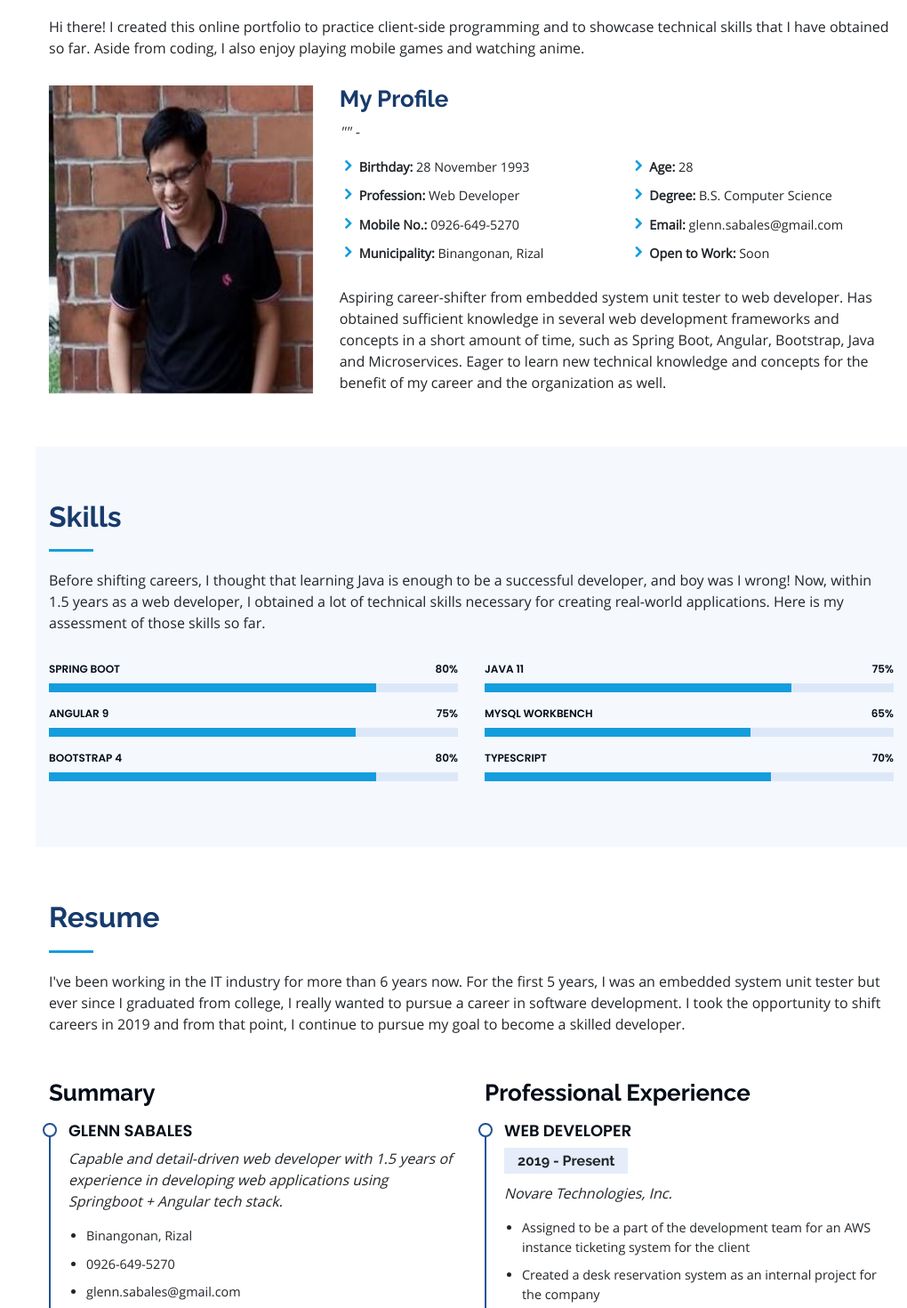
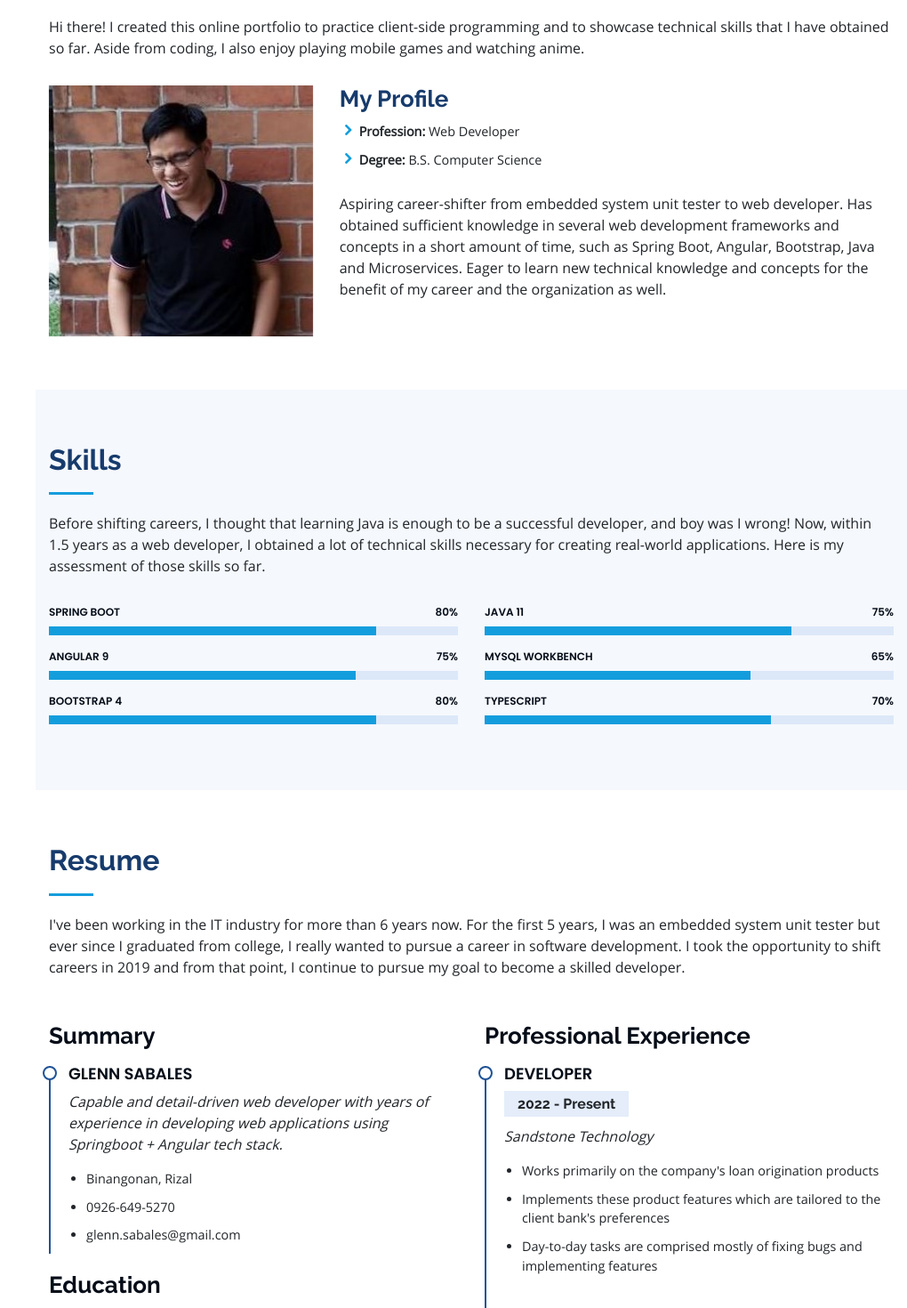
Before and after one commit to gsabales/portfolio, an Angular app: page / in a window 1280 px wide. Shown: the part 920-2390 px from the top of the page at 89% size, without its empty margins (260-1280 px from the left). Built offline with nearby package versions, Linux system fonts and the light colour scheme; no server answers.

Commit message:
Removed security risks and commented out some features atm

```diff
--- a/src/app/app.component.html
+++ b/src/app/app.component.html
@@ -61,22 +61,12 @@
               </div>
               <div class="col-lg-8 pt-4 pt-lg-0 content" data-aos="fade-in-out-right">
                 <h3>My Profile</h3>
-                <p class="font-italic" data-aos="fade-in-left-slow">"{{quote}}" - {{author}}</p>
+                <!-- <p class="font-italic" data-aos="fade-in-left-slow">"{{quote}}" - {{author}}</p> -->
                 <div class="row">
                   <div class="col-lg-6">
                     <ul>
-                      <li><i class="icofont-rounded-right"></i> <strong>Birthday:</strong> 28 November 1993</li>
                       <li><i class="icofont-rounded-right"></i> <strong>Profession:</strong> Web Developer</li>
-                      <li><i class="icofont-rounded-right"></i> <strong>Mobile No.:</strong> 0926-649-5270</li>
-                      <li><i class="icofont-rounded-right"></i> <strong>Municipality:</strong> Binangonan, Rizal</li>
-                    </ul>
-                  </div>
-                  <div class="col-lg-6">
-                    <ul>
-                      <li><i class="icofont-rounded-right"></i> <strong>Age:</strong> 28</li>
                       <li><i class="icofont-rounded-right"></i> <strong>Degree:</strong> B.S. Computer Science</li>
-                      <li><i class="icofont-rounded-right"></i> <strong>Email:</strong> glenn.sabales@gmail.com</li>
-                      <li><i class="icofont-rounded-right"></i> <strong>Open to Work:</strong> Soon</li>
                     </ul>
                   </div>
                 </div>
@@ -173,7 +163,7 @@
                 <div class="resume-item pb-0">
                   <h4>Glenn Sabales</h4>
                   <p><em>
-                    Capable and detail-driven web developer with 1.5 years of experience in developing web applications using Springboot + Angular
+                    Capable and detail-driven web developer with years of experience in developing web applications using Springboot + Angular
                     tech stack.
                   </em></p>
                   <ul>
@@ -197,8 +187,18 @@
               <div class="col-lg-6" data-aos="fade-in-out-up2">
                 <h3 class="resume-title">Professional Experience</h3>
                 <div class="resume-item">
+                  <h4>Developer</h4>
+                  <h5>2022 - Present</h5>
+                  <p><em>Sandstone Technology</em></p>
+                  <ul>
+                    <li>Works primarily on the company's loan origination products</li>
+                    <li>Implements these product features which are tailored to the client bank's preferences</li>
+                    <li>Day-to-day tasks are comprised mostly of fixing bugs and implementing features</li>
+                  </ul>
+                </div>
+                <div class="resume-item">
                   <h4>Web Developer</h4>
-                  <h5>2019 - Present</h5>
+                  <h5>2019 - 2022</h5>
                   <p><em>Novare Technologies, Inc.</em></p>
                   <ul>
                     <li>Assigned to be a part of the development team for an AWS instance ticketing system for the client</li>
@@ -336,7 +336,7 @@
                   <div class="address">
                     <i class="icofont-google-map"></i>
                     <h4>Location</h4>
-                    <p>0153 Cableway, Macamot, Binangonan, Rizal 1940</p>
+                    <p>Binangonan, Rizal</p>
                   </div>
 
                   <div class="email">
@@ -348,11 +348,8 @@
                   <div class="phone">
                     <i class="icofont-phone"></i>
                     <h4>Call:</h4>
-                    <p>0926-649-5270</p>
+                    <p>(02) 8442-5216</p>
                   </div>
-
-                  <iframe src="https://www.google.com/maps/embed?pb=!1m18!1m12!1m3!1d1931.5436603398023!2d121.18969565799466!3d14.479675097469906!2m3!1f0!2f0!3f0!3m2!1i1024!2i768!4f13.1!3m3!1m2!1s0x3397c32baa48b735%3A0xe887f6219330fe2a!2sIsland%20Gas%20Binangonan%20Rizal!5e0!3m2!1sen!2sph!4v1613292759515!5m2!1sen!2sph"
-                          frameborder="0" style="border:0; width: 100%; height: 290px;" allowfullscreen></iframe>
                 </div>
               </div>
 
@@ -412,7 +409,7 @@
       <footer class="my-footer">
         <div class="container">
           <div class="copyright">
-            Copyright &copy; 2021 <b>Glenn Sabales</b>
+            Copyright &copy; {{currentYear}} <b>Glenn Sabales</b>
           </div>
           <div class="credits">All Rights Reserved</div>
         </div>
--- a/src/app/app.component.ts
+++ b/src/app/app.component.ts
@@ -11,7 +11,7 @@ import * as AOS from 'aos';
 // import {Email} from '../assets/js/smtp.js';
 import {FormBuilder, Validators} from '@angular/forms';
 import {environment} from '../environments/environment';
-import {Email} from "./models/Email";
+// import {Email} from "./models/Email";
 
 @Component({
   selector: 'app-root',
@@ -46,6 +46,7 @@ export class AppComponent implements OnInit, AfterViewInit{
   portfolioOffset: number = null;
   servicesOffset: number = null;
   contactOffset: number = null;
+  currentYear = new Date().getFullYear();
 
   emailStatus: boolean;
   emailStatusMessage: string = null;
@@ -105,16 +106,16 @@ export class AppComponent implements OnInit, AfterViewInit{
       loop: true
     });
 
-    this.getGeneratedQuote();
+    // this.getGeneratedQuote();
   }
 
-  getGeneratedQuote(): void {
-    this.generalService.getRandomQuote().subscribe(quote => {
-        this.quote = quote.quote;
-        this.author = (quote.author !== null) ? quote.author : 'Anonymous';
-      }
-    );
-  }
+  // getGeneratedQuote(): void {
+  //   this.generalService.getRandomQuote().subscribe(quote => {
+  //       this.quote = quote.quote;
+  //       this.author = (quote.author !== null) ? quote.author : 'Anonymous';
+  //     }
+  //   );
+  // }
 
   getOffsetTop(): void {
     this.homeOffset = this.homeSectionRef.nativeElement.offsetTop;
@@ -209,18 +210,18 @@ export class AppComponent implements OnInit, AfterViewInit{
   }
 
   sendEmail(): void {
-    this.isLoading = true;
-    const email = new Email(
-      this.emailFormGroup.get('name').value,
-      this.emailFormGroup.get('email').value,
-      this.emailFormGroup.get('subject').value,
-      this.emailFormGroup.get('message').value,
-    );
+  //   this.isLoading = true;
+  //   const email = new Email(
+  //     this.emailFormGroup.get('name').value,
+  //     this.emailFormGroup.get('email').value,
+  //     this.emailFormGroup.get('subject').value,
+  //     this.emailFormGroup.get('message').value,
+  //   );
 
-    this.generalService.sendEmail(email).subscribe({
-      next: () => this.requestCompleted(true, 'Your email has been sent. Thank you for your feedback!'),
-      error: () => this.requestCompleted(false, 'Oops! Something went wrong while sending email.')
-    });
+    // this.generalService.sendEmail(email).subscribe({
+    //   next: () => this.requestCompleted(true, 'Your email has been sent. Thank you for your feedback!'),
+    //   error: () => this.requestCompleted(false, 'Oops! Something went wrong while sending email.')
+    // });
 
     // Via SmtpJS
     // Email.send({
--- a/src/app/services/general.service.ts
+++ b/src/app/services/general.service.ts
@@ -3,8 +3,8 @@ import {Observable} from 'rxjs';
 import {Quote} from '../models/Quote';
 import {HttpClient} from '@angular/common/http';
 import {QUOTES_API} from '../utils/constants';
-import {Email} from "../models/Email";
-import {environment} from "../../environments/environment";
+// import {Email} from "../models/Email";
+// import {environment} from "../../environments/environment";
 
 @Injectable({
   providedIn: 'root'
@@ -13,11 +13,11 @@ export class GeneralService {
 
   constructor(private http: HttpClient) { }
 
-  getRandomQuote(): Observable<Quote> {
-    return this.http.get<Quote>(QUOTES_API);
-  }
-
-  sendEmail(email: Email): Observable<Email> {
-    return this.http.post<Email>(environment.email_url, email);
-  }
+  // getRandomQuote(): Observable<Quote> {
+  //   return this.http.get<Quote>(QUOTES_API);
+  // }
+  //
+  // sendEmail(email: Email): Observable<Email> {
+  //   return this.http.post<Email>(environment.email_url, email);
+  // }
 }
```
